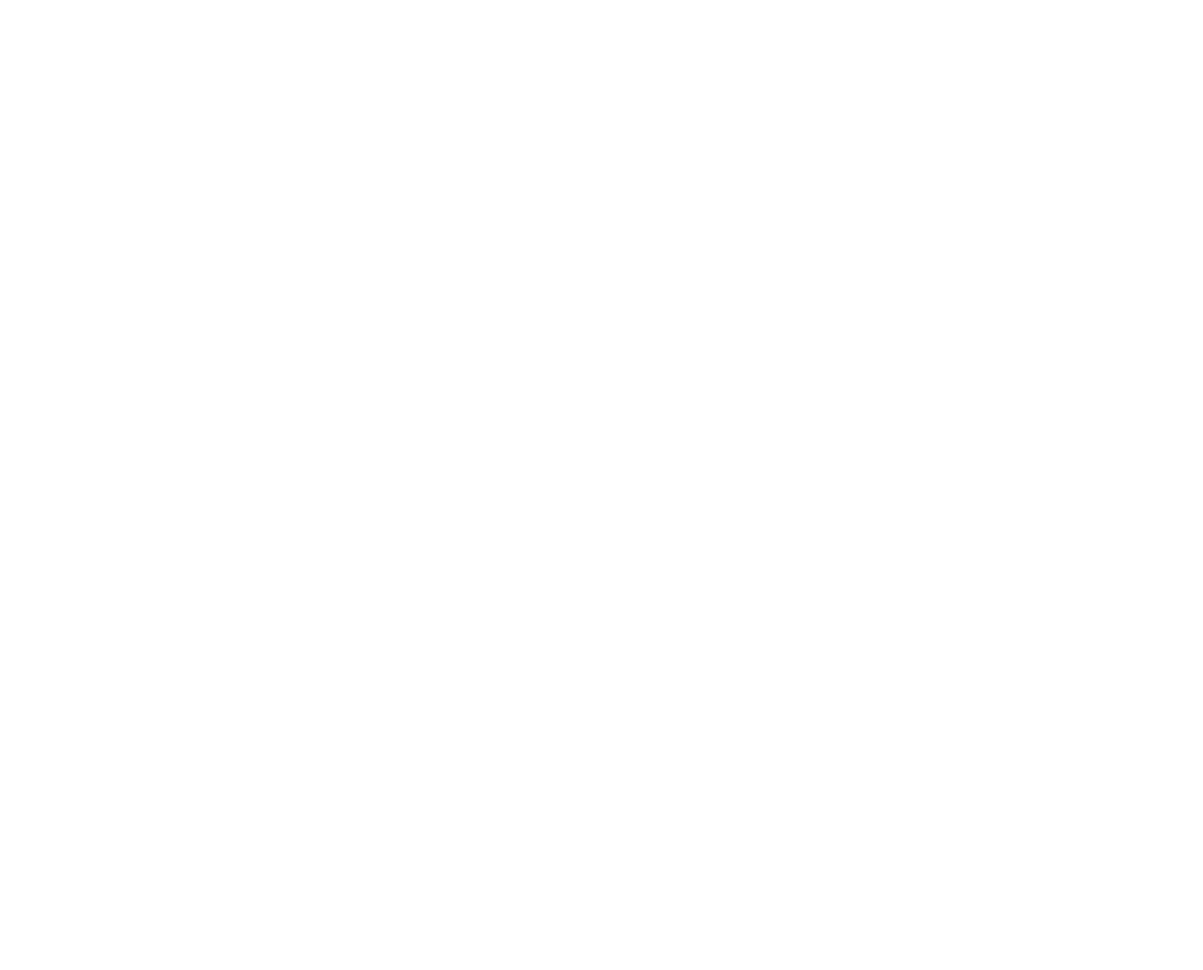
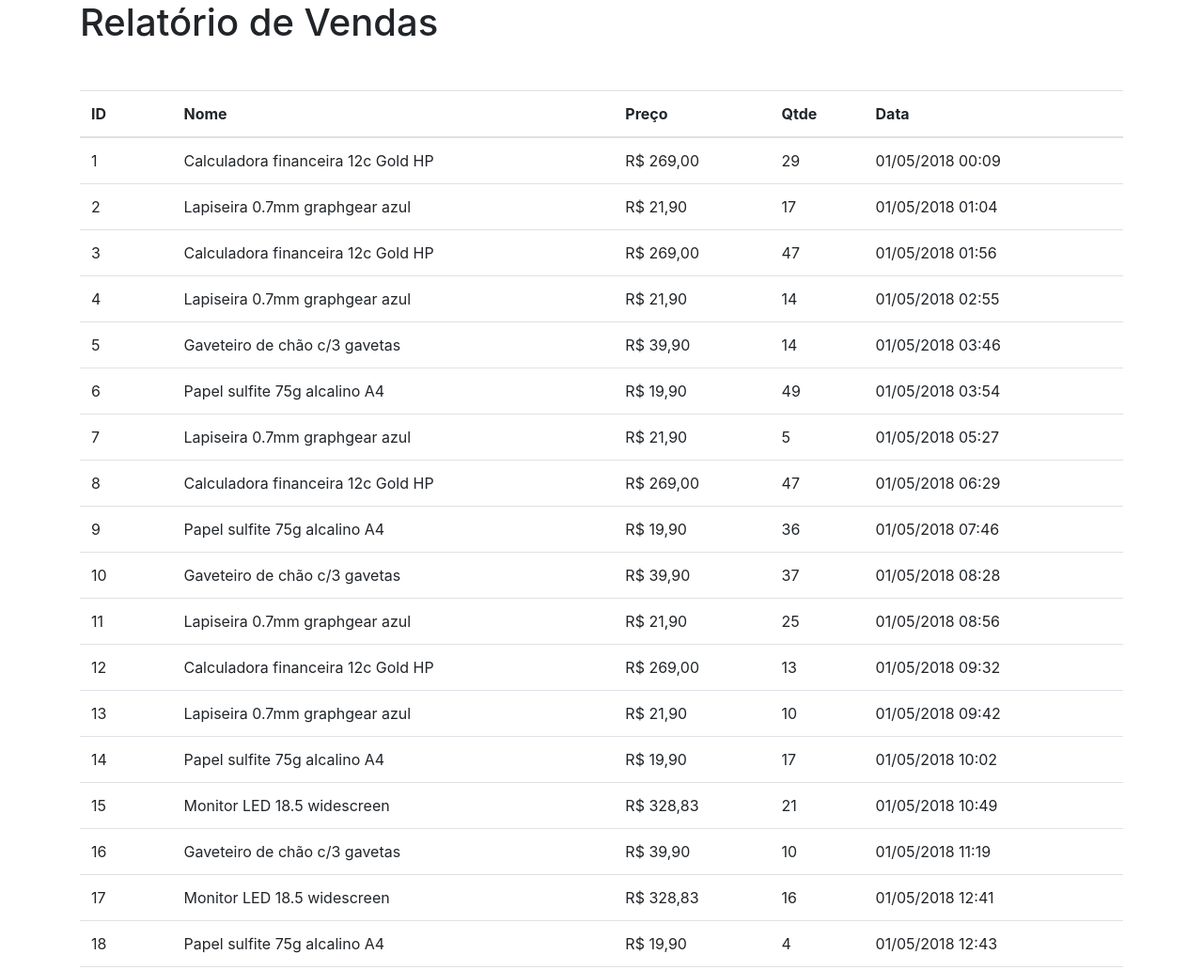
Before and after one commit to arenas-franklin/vuejs_101, a website: page sales/index.html in a window 1280 px wide. Shown: the top 1032 px of the page at 94% size. Before the commit the page ends 800 px from the top, so only its background shows below. Drawn offline with Linux system fonts and the light colour scheme.

Commit message:
projeto sales - listado as vendas do aquivos sales.json  e criado diretiva money

```diff
--- a/sales/index.html
+++ b/sales/index.html
@@ -9,9 +9,60 @@
 </head>
 
 <body>
+    <div id="app">
+        <div class="container">
+            <h1>{{ title }}</h1>
+
+            <table class="mt-5 table">
+                <thead>
+                    <tr>
+                        <th>ID</th>
+                        <th>Nome</th>
+                        <th>Preço</th>
+                        <th>Qtde</th>
+                        <th>Data</th>
+                    </tr>
+                </thead>
+                <tbody>
+                    <tr v-for="sale in sales" >
+                        <td>{{ sale.id }}</td>
+                        <td>{{ sale.name }}</td>
+                        <td v-money="'R$'">{{ sale.price }}</td>
+                        <td>{{ sale.qtde }}</td>
+                        <td>{{ sale.date }}</td>
+                    </tr>
+                </tbody>
+            </table>
+        </div>
+    </div>
 
     <script>
-        // ...
+        Vue.directive('money',{
+            inserted(el, binding){
+                const amount = parseFloat(el.innerHTML).toFixed(2)
+                    .replace('.',',')
+                    .replace(/(\d)(?=(\d{3})+\,)/g, '$1.')
+                el.innerHTML = `${binding.value} ${amount}`
+            }
+        })
+
+        new Vue({
+            el:'#app',
+            data:{
+                title: 'Relatório de Vendas',
+                sales:null
+            },
+            methods:{
+                getSales(){
+                    fetch('/data/sales.json')
+                        .then(resp => resp.json())
+                        .then(data => this.sales = data)
+                }
+            },
+            mounted(){
+                this.getSales()
+            }
+        })
     </script>
 </body>
 
```
